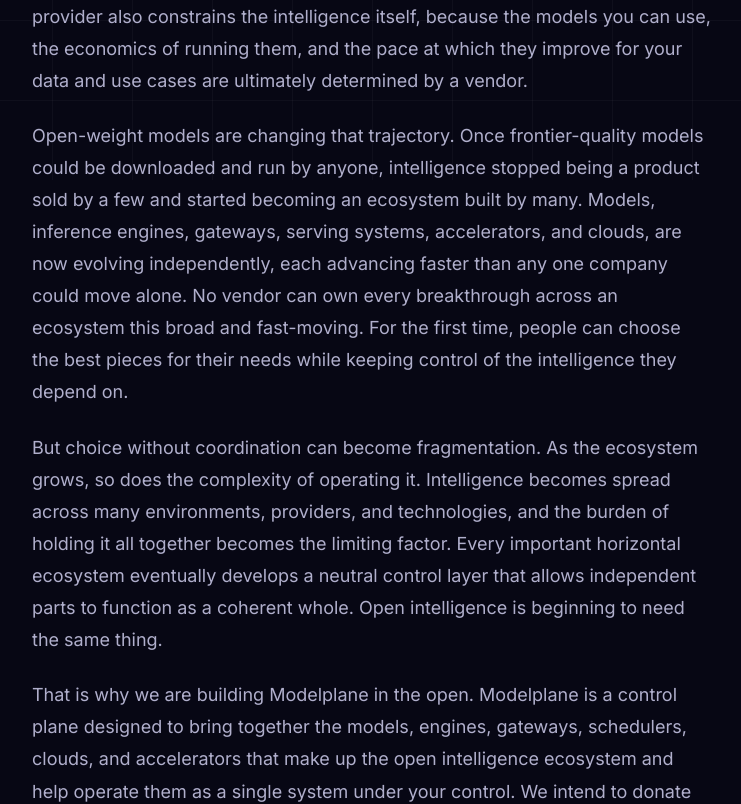
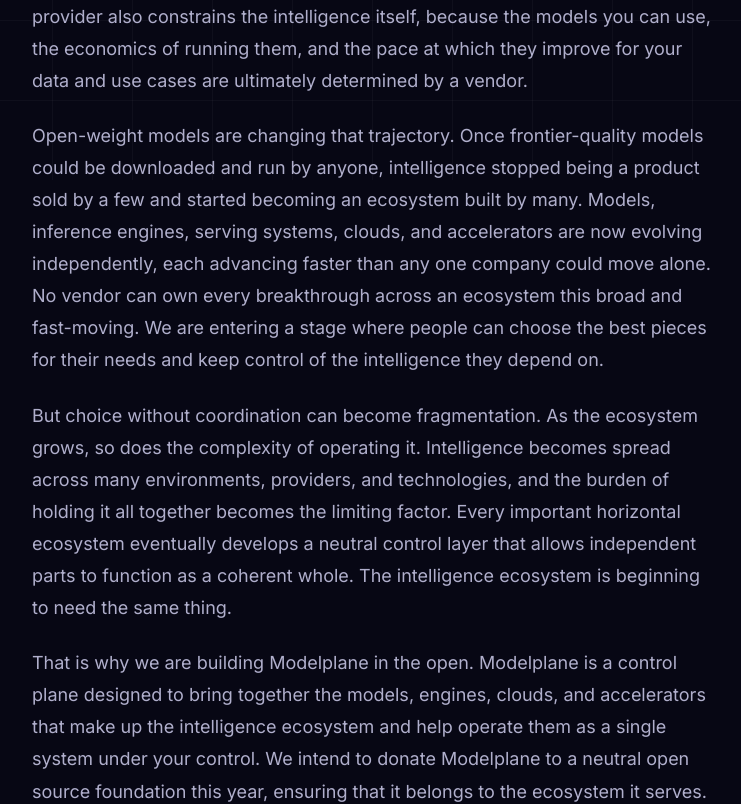
Before and after one commit to modelplaneai/website, a Next.js app: page /manifesto in a window 1280 px wide. Shown: the part 620-1424 px from the top of the page, without its empty margins (268-1009 px from the left). Built offline with nearby package versions, Linux system fonts and the light colour scheme; no server answers.

Commit message:
Refine manifesto copy
Tighten the technology lists, reframe the choice-and-coordination
language, and drop "open" from "intelligence ecosystem" in the prose
and meta description.

```diff
--- a/pages/manifesto.tsx
+++ b/pages/manifesto.tsx
@@ -5,7 +5,7 @@
 
 const TITLE = 'Intelligence belongs to everyone'
 const DESCRIPTION =
-  'Intelligence should belong to everyone. Why we are building Modelplane in the open as a neutral control plane for the open intelligence ecosystem.'
+  'Intelligence should belong to everyone. Why we are building Modelplane in the open as a neutral control plane for the intelligence ecosystem.'
 
 export default function Manifesto() {
   const url = `${SITE_URL}/manifesto`
@@ -56,12 +56,12 @@
                 Open-weight models are changing that trajectory. Once frontier-quality
                 models could be downloaded and run by anyone, intelligence stopped being a
                 product sold by a few and started becoming an ecosystem built by many.
-                Models, inference engines, gateways, serving systems, accelerators, and
-                clouds, are now evolving independently, each advancing faster than any one
-                company could move alone. No vendor can own every breakthrough across an
-                ecosystem this broad and fast-moving. For the first time, people can choose
-                the best pieces for their needs while keeping control of the intelligence
-                they depend on.
+                Models, inference engines, serving systems, clouds, and accelerators are
+                now evolving independently, each advancing faster than any one company
+                could move alone. No vendor can own every breakthrough across an ecosystem
+                this broad and fast-moving. We are entering a stage where people can choose
+                the best pieces for their needs and keep control of the intelligence they
+                depend on.
               </p>
               <p>
                 But choice without coordination can become fragmentation. As the ecosystem
@@ -69,14 +69,14 @@
                 across many environments, providers, and technologies, and the burden of
                 holding it all together becomes the limiting factor. Every important
                 horizontal ecosystem eventually develops a neutral control layer that
-                allows independent parts to function as a coherent whole. Open intelligence
-                is beginning to need the same thing.
+                allows independent parts to function as a coherent whole. The intelligence
+                ecosystem is beginning to need the same thing.
               </p>
               <p>
                 That is why we are building Modelplane in the open. Modelplane is a control
-                plane designed to bring together the models, engines, gateways, schedulers,
-                clouds, and accelerators that make up the open intelligence ecosystem and
-                help operate them as a single system under your control. We intend to donate
+                plane designed to bring together the models, engines, clouds, and
+                accelerators that make up the intelligence ecosystem and help operate them
+                as a single system under your control. We intend to donate
                 Modelplane to a neutral open source foundation this year, ensuring that it
                 belongs to the ecosystem it serves.
               </p>
```
